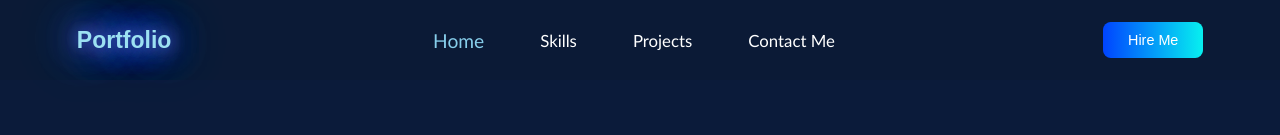
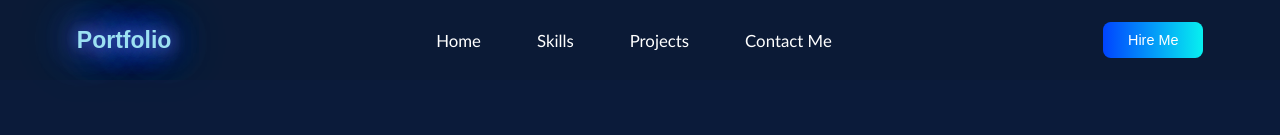
Before and after one commit to angalwarsupriya/supriya-portfolio, a React (Vite) app: page / in a window 1280 px wide. Shown: the top 135 px of the page. Built offline with nearby package versions, Linux system fonts and the light colour scheme.

Commit message:
removed active status link styles

```diff
--- a/src/components/MobileNav/index.css
+++ b/src/components/MobileNav/index.css
@@ -27,6 +27,7 @@
     margin-left: 0px;
     display: block;
     width: 100%;
+    padding-bottom: 15px;
 }
 .menu-item-sm{
     margin-left: 0px;
--- a/src/components/MobileNav/index.jsx
+++ b/src/components/MobileNav/index.jsx
@@ -9,7 +9,7 @@ const status = {
 
 function MobileNav(props) {
 
-  const {menuStatus, changeActiveLinkStatus, activeLinkStatus} = props
+  const {menuStatus} = props
 
   const menuStaAct = menuStatus ? '' : 'active'
 
@@ -17,16 +17,16 @@ function MobileNav(props) {
     <div className={`mobile-nav-con ${menuStaAct}`}>
         <ul className='nav-bar-in-sm'>
             <li className='list-item-sm' >
-                <a href='#hero-section' className='menu-item-sm' style={{color: activeLinkStatus===status.home ? 'skyblue' : 'white', fontSize:activeLinkStatus===status.home ? '1.2rem' : '1.05rem'}} onClick={() => changeActiveLinkStatus(status.home)}>Home</a>
+                <a href='#hero-section' className='menu-item-sm menu-item' >Home</a>
             </li>
             <li className='list-item-sm' >
-                <a href='#skills-section' className='menu-item-sm' style={{color: activeLinkStatus===status.skills ? 'skyblue' : 'white', fontSize:activeLinkStatus===status.skills ? '1.2rem' : '1.05rem'}} onClick={() => changeActiveLinkStatus(status.skills)}>Skills</a>
+                <a href='#skills-section' className='menu-item-sm menu-item' >Skills</a>
             </li>
             <li className='list-item-sm'>
-                <a href='#my-projects' className='menu-item-sm' style={{color: activeLinkStatus===status.projects ? 'skyblue' : 'white', fontSize:activeLinkStatus===status.projects ? '1.2rem' : '1.05rem'}} onClick={() => changeActiveLinkStatus(status.projects)}>Projects</a>
+                <a href='#my-projects' className='menu-item-sm menu-item' >Projects</a>
             </li>
             <li className='list-item-sm'>
-                <a href='#contact-section' className='menu-item-sm' style={{color: activeLinkStatus===status.contact ? 'skyblue' : 'white', fontSize:activeLinkStatus===status.contact ? '1.2rem' : '1.05rem'}} onClick={() => changeActiveLinkStatus(status.contact)}>Contact Me</a>
+                <a href='#contact-section' className='menu-item-sm menu-item' >Contact Me</a>
             </li>
         </ul>
     </div>
--- a/src/components/Navbar/index.jsx
+++ b/src/components/Navbar/index.jsx
@@ -6,25 +6,14 @@ import { MdOutlineHighlightOff } from "react-icons/md";
 import { useState } from 'react'
 
 
-const status = {
-    home:'HOME',
-    skills:"SKILLS",
-    projects:'PROJECTS',
-    contact:'CONTACT'
-}
 
 function Navbar() {
     const [menuStatus, changeMenuStatus] = useState(false)
-
-    const [activeLinkStatus, changeActiveLink]= useState('HOME')
 
     const changeMenuStatusFun  =()=>{
         changeMenuStatus((preve)=> !preve)
     }
 
-    const changeActiveLinkStatus = (status)=>{
-       changeActiveLink(status)
-    }
 
     return (
     <div className='nav-wrapper'>
@@ -32,16 +21,16 @@ function Navbar() {
            <h4 className='logo glow'>Portfolio</h4>
             <ul className='ul-con'>
                 <li className='li'>
-                    <a href='#hero-section' className='menu-item' style={{color: activeLinkStatus===status.home ? 'skyblue' : 'white', fontSize:activeLinkStatus===status.home ? '1.2rem' : '1.05rem'}} onClick={() => changeActiveLinkStatus(status.home)}>Home</a>
+                    <a href='#hero-section' className='menu-item' >Home</a>
                 </li>
                 <li className='li'>
-                    <a href='#skills-section' className='menu-item' style={{color: activeLinkStatus===status.skills ? 'skyblue' : 'white', fontSize:activeLinkStatus===status.skills ? '1.2rem' : '1.05rem'}} onClick={() => changeActiveLinkStatus(status.skills)}>Skills</a>
+                    <a href='#skills-section' className='menu-item' onClick={() => changeActiveLinkStatus(status.skills)}>Skills</a>
                 </li>
                 <li className='li'>
-                    <a href='#my-projects' className='menu-item' style={{color: activeLinkStatus===status.projects ? 'skyblue' : 'white', fontSize:activeLinkStatus===status.projects ? '1.2rem' : '1.05rem'}} onClick={() => changeActiveLinkStatus(status.projects)}>Projects</a>
+                    <a href='#my-projects' className='menu-item'  onClick={() => changeActiveLinkStatus(status.projects)}>Projects</a>
                 </li>
                 <li className='li'>
-                    <a href='#contact-section' className='menu-item' style={{color: activeLinkStatus===status.contact ? 'skyblue' : 'white', fontSize:activeLinkStatus===status.contact ? '1.2rem' : '1.05rem'}} onClick={() => changeActiveLinkStatus(status.contact)}>Contact Me</a>
+                    <a href='#contact-section' className='menu-item'  onClick={() => changeActiveLinkStatus(status.contact)}>Contact Me</a>
                 </li>
             </ul>
 
@@ -53,7 +42,7 @@ function Navbar() {
             <button className='nav-menu-btn' onClick={changeMenuStatusFun}>
                 <LuMenu style={{fontSize:'20px'}}/>
             </button>}
-            <MobileNav menuStatus={menuStatus} changeActiveLinkStatus={changeActiveLink} activeLinkStatus={activeLinkStatus}/>
+            <MobileNav menuStatus={menuStatus}/>
        </div>
     </div>
   )
```
